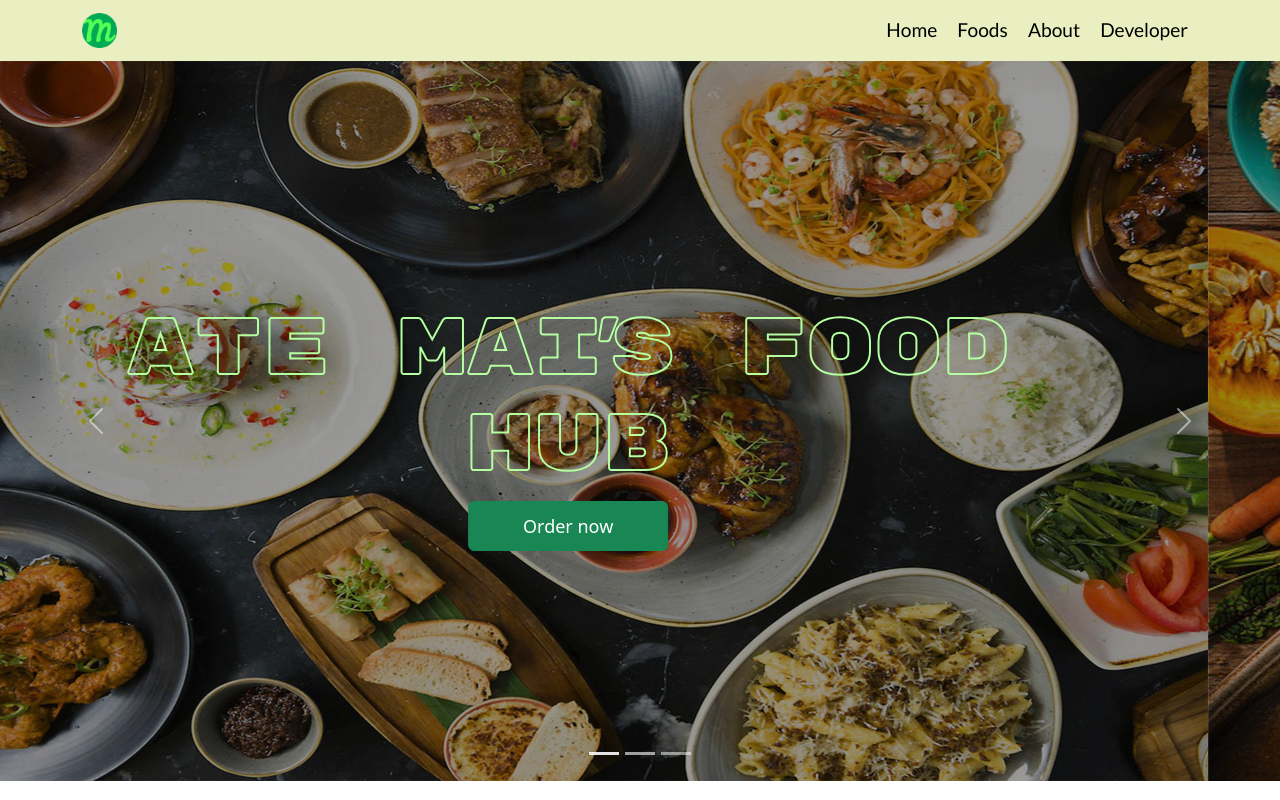
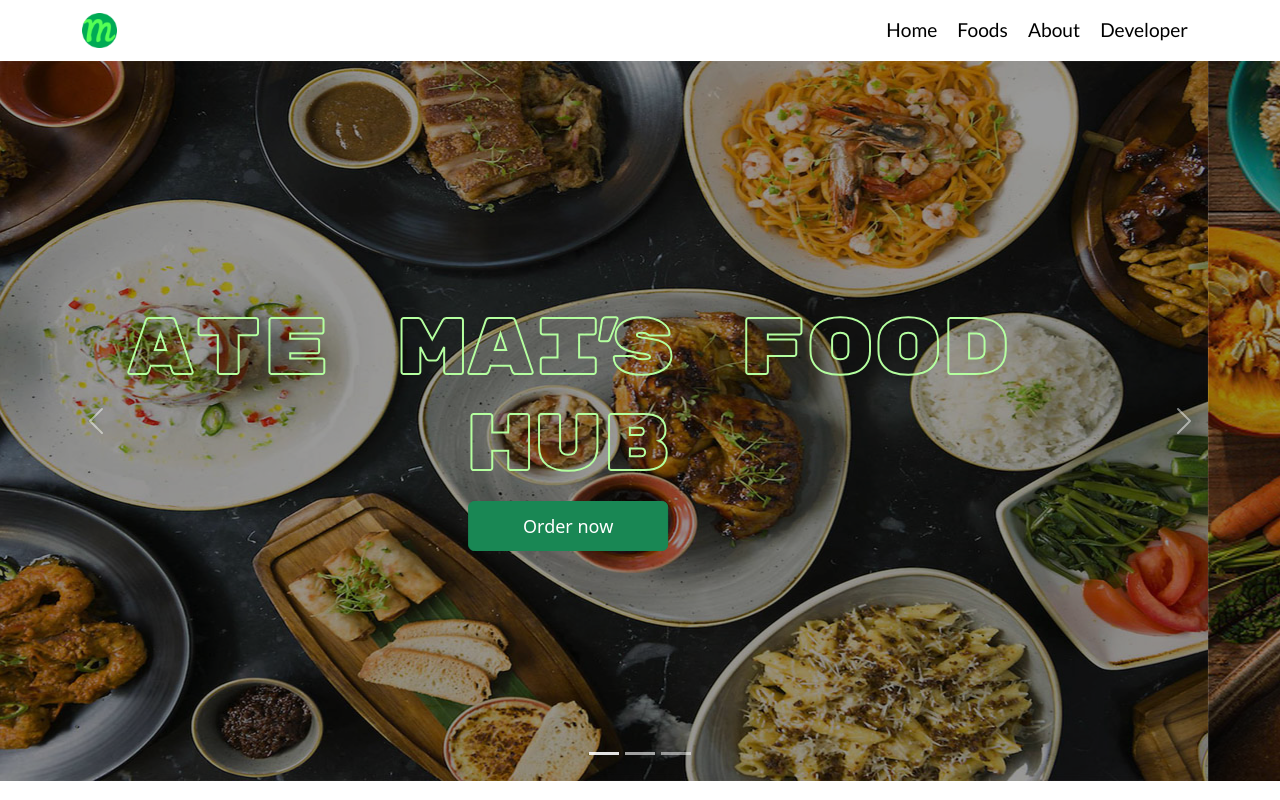
Before and after one commit to ItsmeIvan13/Ate-Mai-s-Food-Hub, a plain HTML site: page index.html in a window 1280 px wide. Shown: the top 800 px of the page. Drawn offline with nearby package versions, Linux system fonts and the light colour scheme.

Commit message:
Update style.css

```diff
--- a/style.css
+++ b/style.css
@@ -1,5 +1,4 @@
 #nav-bg {
- background-color: #E9EFC0;
  position: -webkit-sticky;
  position: sticky;
  top: 0;
```
